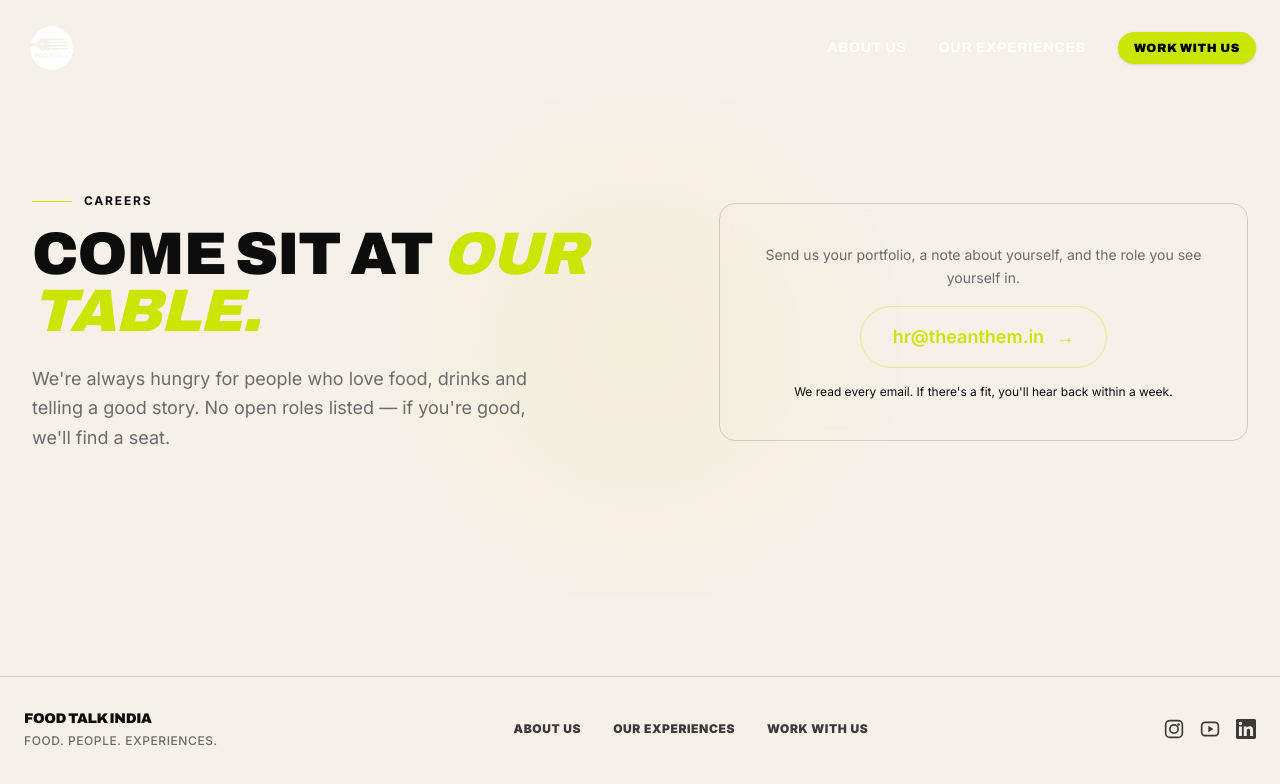
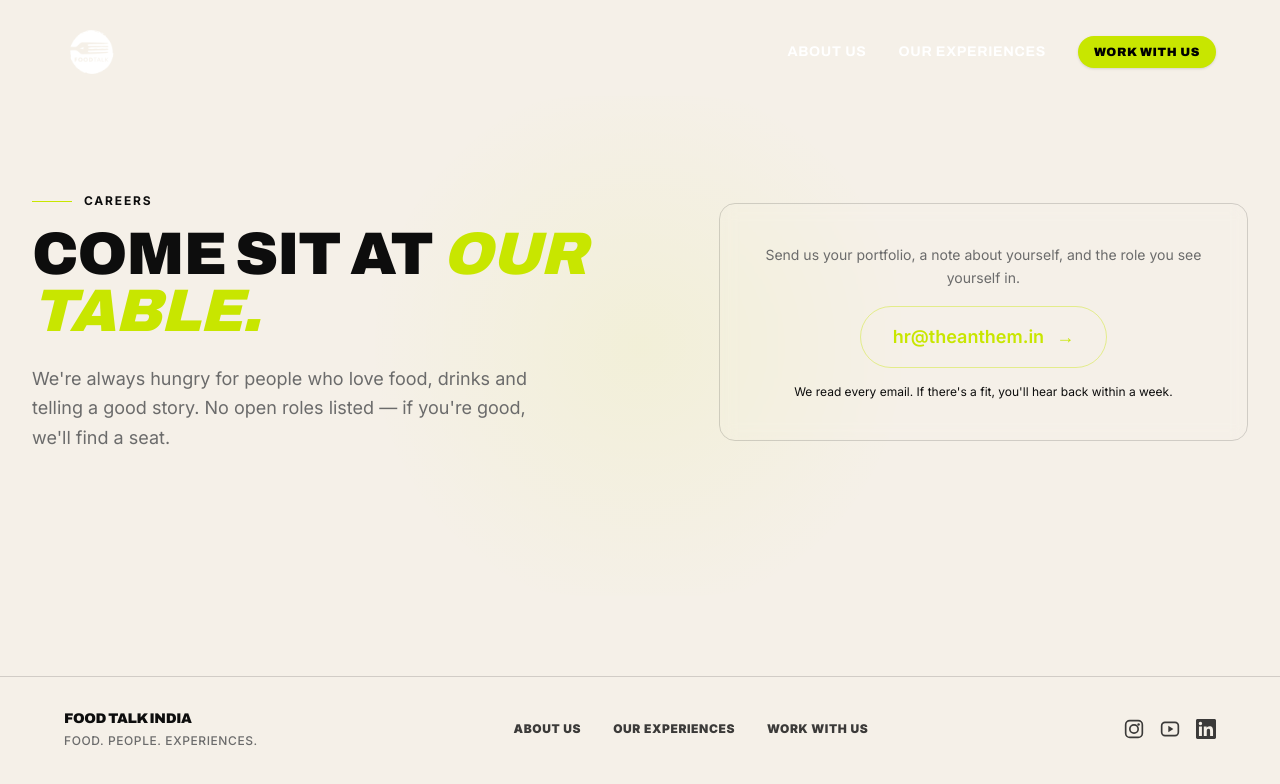
Before and after one commit to Comptech-Enterprises/food-talk-website, a Next.js app: page /careers in a window 1280 px wide. Shown: the top 784 px of the page. Built offline with nearby package versions, Linux system fonts and the light colour scheme.

Commit message:
Expand max container width to 1600px with generous widescreen padding across all sections

```diff
--- a/src/components/AboutSection.tsx
+++ b/src/components/AboutSection.tsx
@@ -4,7 +4,7 @@ import Reveal from "./Reveal";
 export default function AboutSection() {
   return (
     <section id="about" className="scroll-mt-20 py-16 md:py-24 border-b border-line">
-      <div className="mx-auto max-w-7xl px-6">
+      <div className="mx-auto max-w-[1600px] px-6 sm:px-10 md:px-14 lg:px-16">
         <div className="grid md:grid-cols-12 gap-10 md:gap-14 items-center">
           {/* Left Column */}
           <div className="md:col-span-6 flex flex-col justify-center text-left">
--- a/src/components/ExperiencesSection.tsx
+++ b/src/components/ExperiencesSection.tsx
@@ -35,7 +35,7 @@ const EXPERIENCES = [
 export default function ExperiencesSection() {
   return (
     <section id="experiences" className="scroll-mt-20 py-16 md:py-24 border-b border-line">
-      <div className="mx-auto max-w-7xl px-6">
+      <div className="mx-auto max-w-[1600px] px-6 sm:px-10 md:px-14 lg:px-16">
         <Reveal>
           <p className="font-display text-xs md:text-sm font-bold tracking-[0.15em] uppercase text-fg mb-10 text-left">
             OUR EXPERIENCES
--- a/src/components/Footer.tsx
+++ b/src/components/Footer.tsx
@@ -9,7 +9,7 @@ const FOOTER_LINKS = [
 export default function Footer() {
   return (
     <footer className="bg-bg text-fg border-t border-line">
-      <div className="mx-auto max-w-7xl px-6 py-8 flex flex-col md:flex-row items-center justify-between gap-6 text-center md:text-left">
+      <div className="mx-auto max-w-[1600px] px-6 sm:px-10 md:px-14 lg:px-16 py-8 flex flex-col md:flex-row items-center justify-between gap-6 text-center md:text-left">
         {/* Left: Brand info */}
         <div className="flex flex-col items-center md:items-start gap-1">
           <p className="font-display text-sm font-black tracking-tight uppercase text-fg">
--- a/src/components/HowItWorks.tsx
+++ b/src/components/HowItWorks.tsx
@@ -40,7 +40,7 @@ const STEPS = [
 export default function HowItWorks() {
   return (
     <section className="py-16 md:py-24 border-b border-line">
-      <div className="mx-auto max-w-7xl px-6">
+      <div className="mx-auto max-w-[1600px] px-6 sm:px-10 md:px-14 lg:px-16">
         <Reveal>
           <h2 className="font-display text-4xl sm:text-5xl md:text-6xl font-black tracking-tight uppercase text-left text-fg mb-12 md:mb-16">
             HOW IT WORKS
--- a/src/components/Navbar.tsx
+++ b/src/components/Navbar.tsx
@@ -18,7 +18,7 @@ export default function Navbar({ tone = "light" }: { tone?: "light" | "dark" })
 
   return (
     <nav className="absolute top-0 left-0 right-0 z-50">
-      <div className="mx-auto max-w-7xl px-6 py-5 flex items-center justify-between">
+      <div className="mx-auto max-w-[1600px] px-6 sm:px-10 md:px-14 lg:px-16 py-6 flex items-center justify-between">
         <Link href="/">
           <Image
             src="/logo.webp"
--- a/src/components/NewsletterCTA.tsx
+++ b/src/components/NewsletterCTA.tsx
@@ -21,7 +21,7 @@ export default function NewsletterCTA() {
         <div className="absolute inset-0 bg-black/60 md:bg-black/50" />
       </div>
 
-      <div className="relative mx-auto max-w-7xl px-6 w-full">
+      <div className="relative mx-auto max-w-[1600px] px-6 sm:px-10 md:px-14 lg:px-16 w-full">
         <div className="max-w-2xl text-left">
           <Reveal>
             <h2 className="font-display text-3xl sm:text-4xl md:text-5xl lg:text-6xl font-black uppercase leading-[0.95] tracking-tight text-white">
--- a/src/components/WorkWithUs.tsx
+++ b/src/components/WorkWithUs.tsx
@@ -5,7 +5,7 @@ import Reveal from "./Reveal";
 export default function WorkWithUs() {
   return (
     <section id="work-with-us" className="scroll-mt-20 py-16 md:py-24 border-b border-line">
-      <div className="mx-auto max-w-7xl px-6">
+      <div className="mx-auto max-w-[1600px] px-6 sm:px-10 md:px-14 lg:px-16">
         <Reveal>
           <h2 className="font-display text-4xl sm:text-5xl md:text-6xl font-black tracking-tight uppercase text-left text-fg mb-10 md:mb-14">
             WORK WITH US
```
